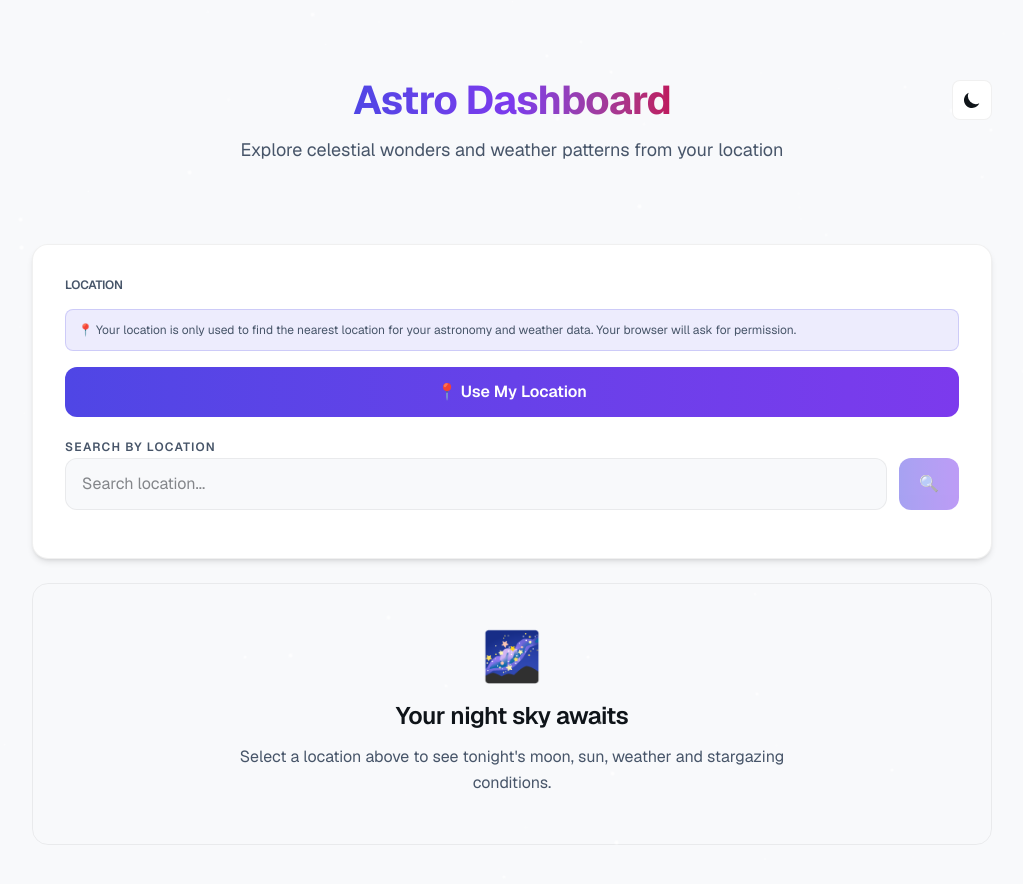
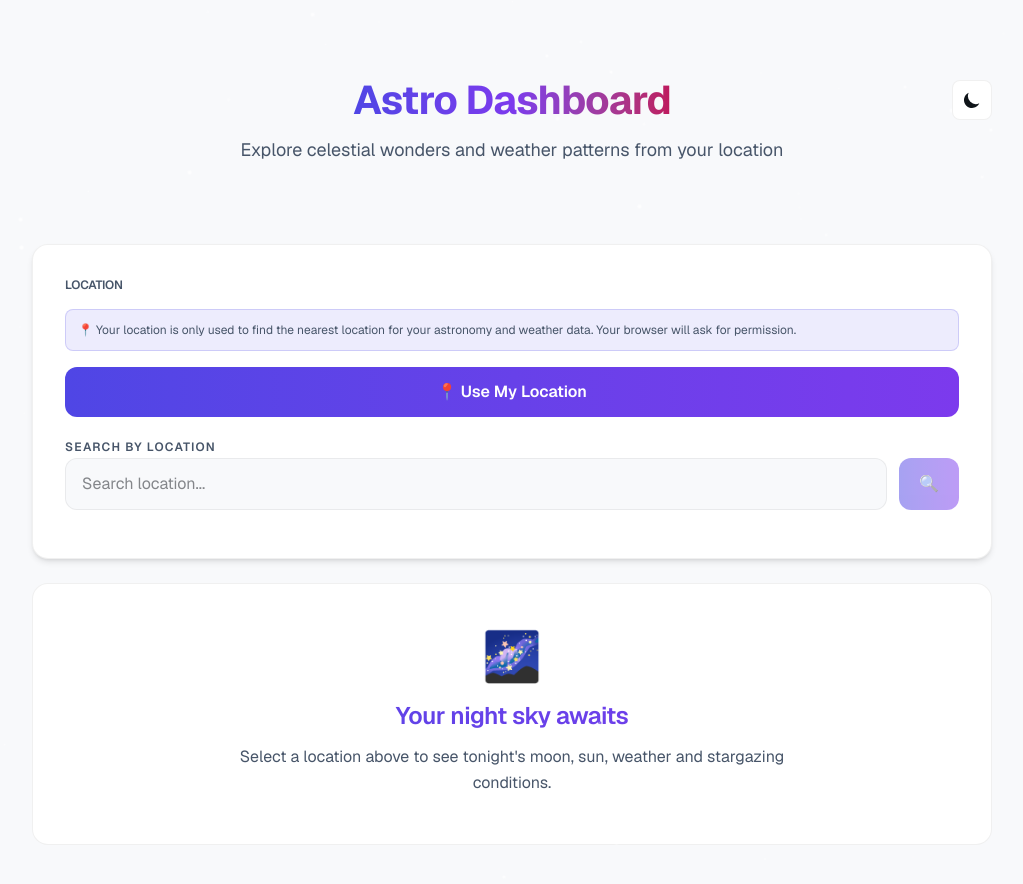
Before and after one commit to Jake-Russell/astro-dashboard, a Next.js app: page / in a window 1280 px wide. Shown: the top 884 px of the page, without its empty margins (128-1151 px from the left). Built offline with nearby package versions, Linux system fonts and the light colour scheme.

Commit message:
Update fallback card styles

```diff
--- a/app/components/molecules/AstroScoreCard/AstroScoreCard.tsx
+++ b/app/components/molecules/AstroScoreCard/AstroScoreCard.tsx
@@ -93,7 +93,7 @@ export const AstroScoreCard: FunctionComponent<AstroScoreCardProps> = ({
                             🌅
                         </div>
 
-                        <h3 className="text-base font-semibold text-foreground">
+                        <h3 className="text-base font-semibold bg-linear-to-r from-(--accent-primary) to-(--accent-secondary) bg-clip-text text-transparent">
                             No stargazing forecast available
                         </h3>
 
@@ -128,7 +128,7 @@ export const AstroScoreCard: FunctionComponent<AstroScoreCardProps> = ({
                         <p className="text-sm text-(--text-secondary) text-center">{summary}</p>
 
                         {breakdownTimeFormatted && (
-                            <div className="p-4 rounded-lg bg-(--card-background) border border-(--card-border)">
+                            <div className="p-4 rounded-lg bg-(--card-bg) border border-(--card-border)">
                                 <div className="flex justify-between items-center mb-3">
                                     <h3 className="text-xs font-bold text-(--text-secondary) uppercase tracking-widest">
                                         Score Breakdown
--- a/app/components/molecules/NightWeatherForecastCard/NightWeatherForecastCard.tsx
+++ b/app/components/molecules/NightWeatherForecastCard/NightWeatherForecastCard.tsx
@@ -18,7 +18,7 @@ export const NightWeatherForecastCard: FunctionComponent<NightWeatherForecastCar
                         <div className="text-4xl mb-4" aria-hidden="true">
                             🌙
                         </div>
-                        <h3 className="text-base font-semibold text-foreground">
+                        <h3 className="text-base font-semibold bg-linear-to-r from-(--accent-primary) to-(--accent-secondary) bg-clip-text text-transparent">
                             No forecast available for tonight
                         </h3>
                         <p className="mt-2 max-w-md mx-auto text-sm leading-relaxed text-(--text-secondary)">
--- a/app/components/organisms/AstroDashboard/AstroDashboard.tsx
+++ b/app/components/organisms/AstroDashboard/AstroDashboard.tsx
@@ -179,7 +179,7 @@ export const AstroDashboard = () => {
                     {!isLoading && !hasWeatherData && !weatherDataError && (
                         <section
                             aria-labelledby="dashboard-empty-title"
-                            className="rounded-2xl border border-(--card-border) bg-(--card-background) p-8 md:p-12 text-center"
+                            className="rounded-2xl border border-(--card-border) bg-(--card-bg) p-8 md:p-12 text-center"
                         >
                             <div className="text-5xl mb-5" aria-hidden="true">
                                 🌌
@@ -187,7 +187,7 @@ export const AstroDashboard = () => {
 
                             <h2
                                 id="dashboard-empty-title"
-                                className="text-2xl font-bold text-foreground"
+                                className="text-2xl font-bold bg-linear-to-r from-(--accent-primary) to-(--accent-secondary) bg-clip-text text-transparent"
                             >
                                 Your night sky awaits
                             </h2>
```
Also changed, not shown: 1 other file (tests, documents, lock files or other folders).
